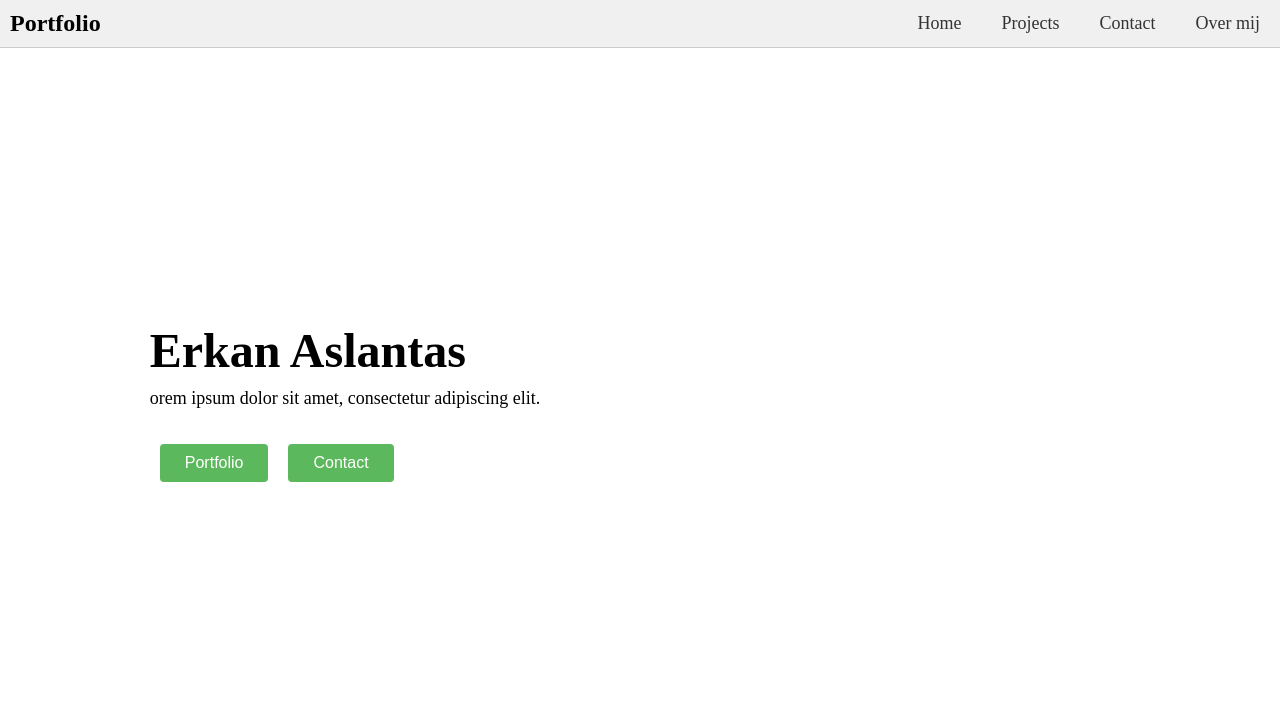
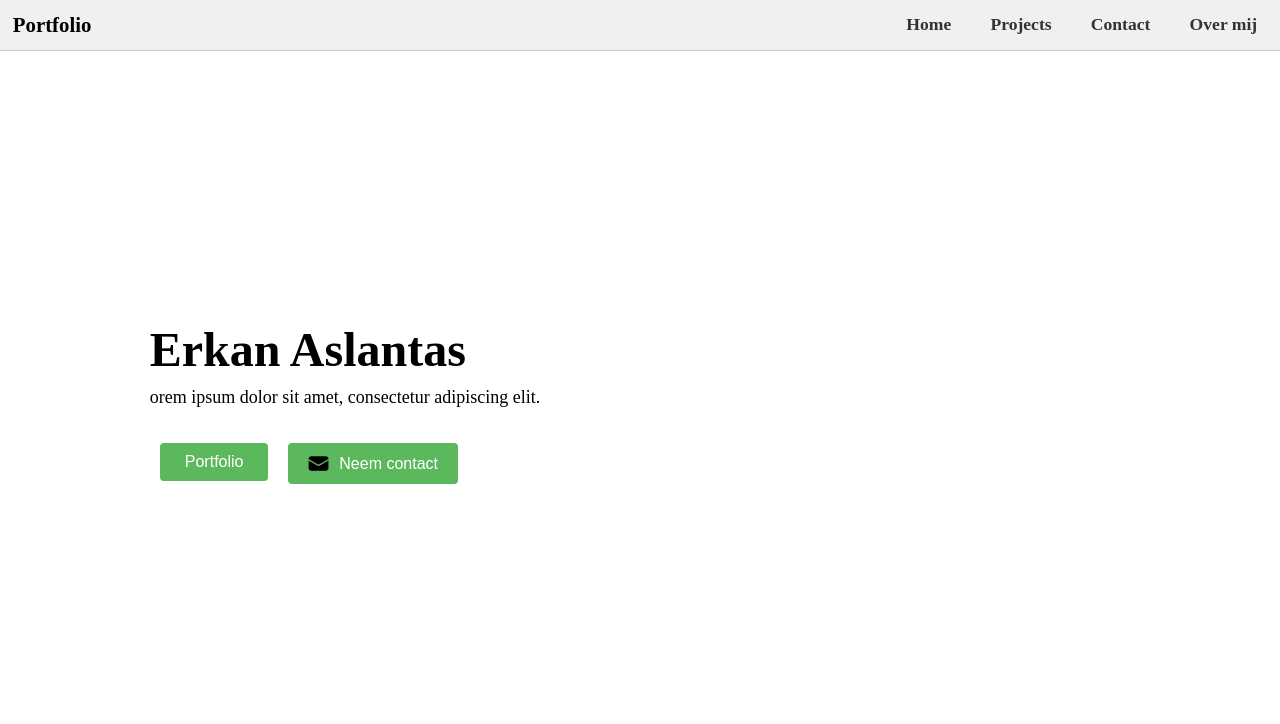
Before and after one commit to ErkanDevWindesheim/Portfolio, a PHP site: page / in a window 1280 px wide. Shown: the top 724 px of the page. Run offline with PHP 8.4, Linux system fonts and the light colour scheme.

Commit message:
smalls changes

```diff
--- a/controllers/homeController.php
+++ b/controllers/homeController.php
@@ -10,7 +10,12 @@ class HomeController {
                     <p>orem ipsum dolor sit amet, consectetur adipiscing elit.</p>
                 <div class=\"buttons\">
                     <a href=\"/project\"><button>Portfolio</button></a>
-                    <a href=\"/contact\"><button>Contact</button></a>
+                    <a href=\"/contact\">
+                        <button style=\"display: flex; align-items: center; justify-content: space-between; padding: 10px 20px; border: none;\">
+                            <img src=\"media/mail.png\" alt=\"My Icon\" class=\"icon-contact\">
+                        Neem contact
+                        </button>
+                    </a>
                 </div>
             </div>
         </main>";
--- a/views/css/responsive.css
+++ b/views/css/responsive.css
@@ -99,9 +99,6 @@
     font-size: 1.5em; /* Kleinere koppen */
   }
 
-  .bio-section h1 {
-    font-size: 24px; /* Verklein de font-grootte */
-  }
 
   .bio-section h1 {
     font-size: 24px; /* Verklein de font-grootte */
--- a/views/css/style.css
+++ b/views/css/style.css
@@ -16,17 +16,26 @@ body {
 /* Header */
 header {
   display: grid;
-  grid-template-columns: 1fr 1fr; /* Two columns: logo and nav */
+  grid-template-columns: 1fr 1fr !important; /* Two columns: logo and nav */
   justify-content: space-between;
   align-items: center;
-  padding: 10px;
+  padding: 0.8rem;
   background-color: #f0f0f0;
-  border-bottom: 1px solid #ccc;
+  border-bottom: 0.01rem solid #ccc;
 }
 
 .logo {
-  font-size: 24px;
+  font-size: 1.3rem;
   font-weight: bold;
+}
+
+.icon-contact {
+  display: inline-block;
+  justify-content: center;
+  align-items: center;
+  width: 1.3rem;
+  height: 1.3rem;
+  text-align: center;
 }
 
 
@@ -38,19 +47,20 @@ nav ul {
 }
 
 nav ul li {
-  margin-left: 20px;
+  margin-left: 1.2rem;
+  font-weight: bold;
 }
 
 nav ul li a {
   text-decoration: none;
   color: #333;
-  font-size: 18px;
+  font-size: 1.1rem;
 }
 
 /* Main content layout with grid */
 main {
   display: grid;
-  grid-template-columns: 1fr 1fr; /* Two equal columns: bio section and image */
+  grid-template-columns: 1fr 1fr !important; /* Two equal columns: bio section and image */
   place-items: center;
   flex: 1;
   padding: 50px;
@@ -175,8 +185,8 @@ h1.project-title {
   flex: 2;
   gap: 30px;
   background-color: gray;
-  width: fit-content;
-  height: fit-content;
+  width: max-content;
+  height: max-content;
   padding: 2rem;
   border-radius: 20%;
   box-shadow: 5px 5px #000;
@@ -331,7 +341,7 @@ h1.project-title {
   grid-template-columns: repeat(
     auto-fit,
     minmax(150px, 1fr)
-  ); /* Responsive skill list */
+  ) !important; /* Responsive skill list */
   gap: 20px;
 }
 
--- a/views/layouts/head.view.php
+++ b/views/layouts/head.view.php
@@ -4,6 +4,6 @@
     <meta charset="UTF-8">
     <meta name="viewport" content="width=device-width, initial-scale=1.0">
     <link rel="stylesheet" href="/views/css/style.css">
-    <title><?php echo $title ?></title>
+    <title><?php echo htmlspecialchars($title); ?></title>
 </head>
 <body>
```
Also changed, not shown: media/mail.png (added), 1 other file.
